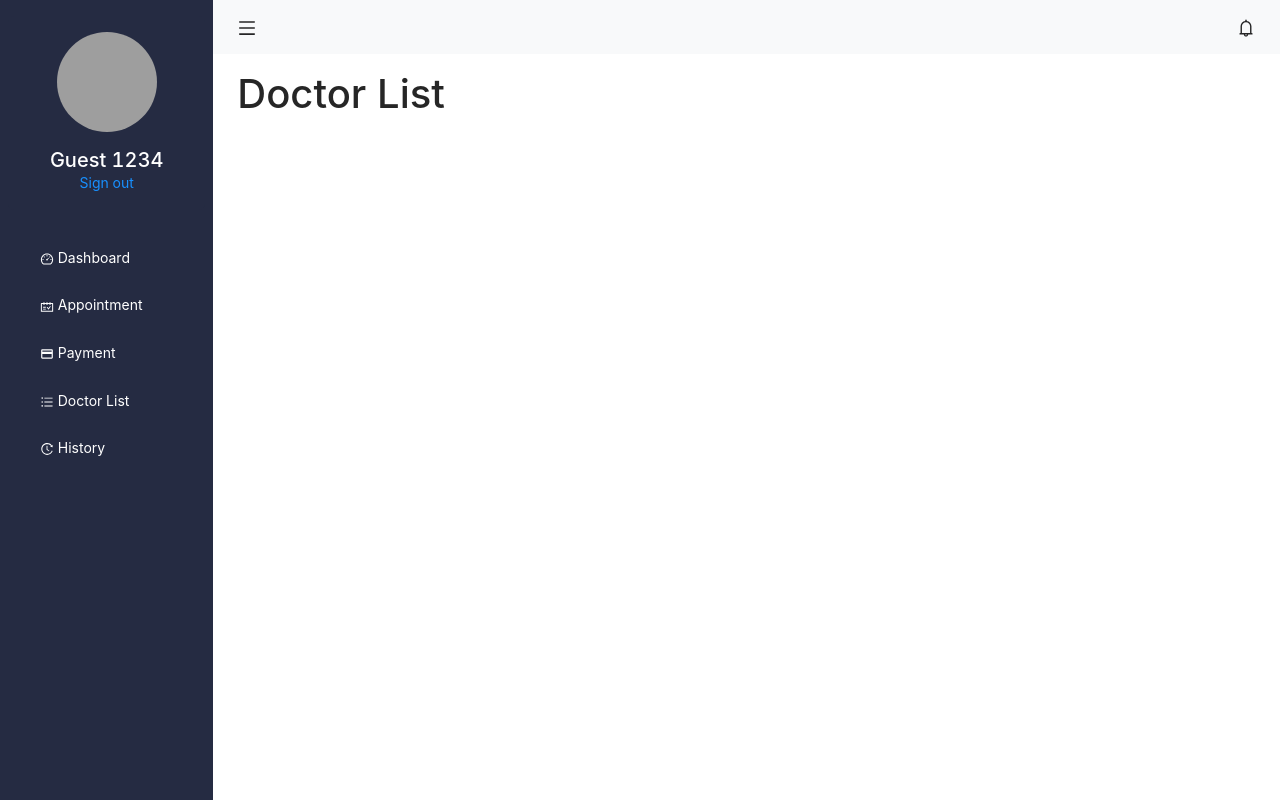
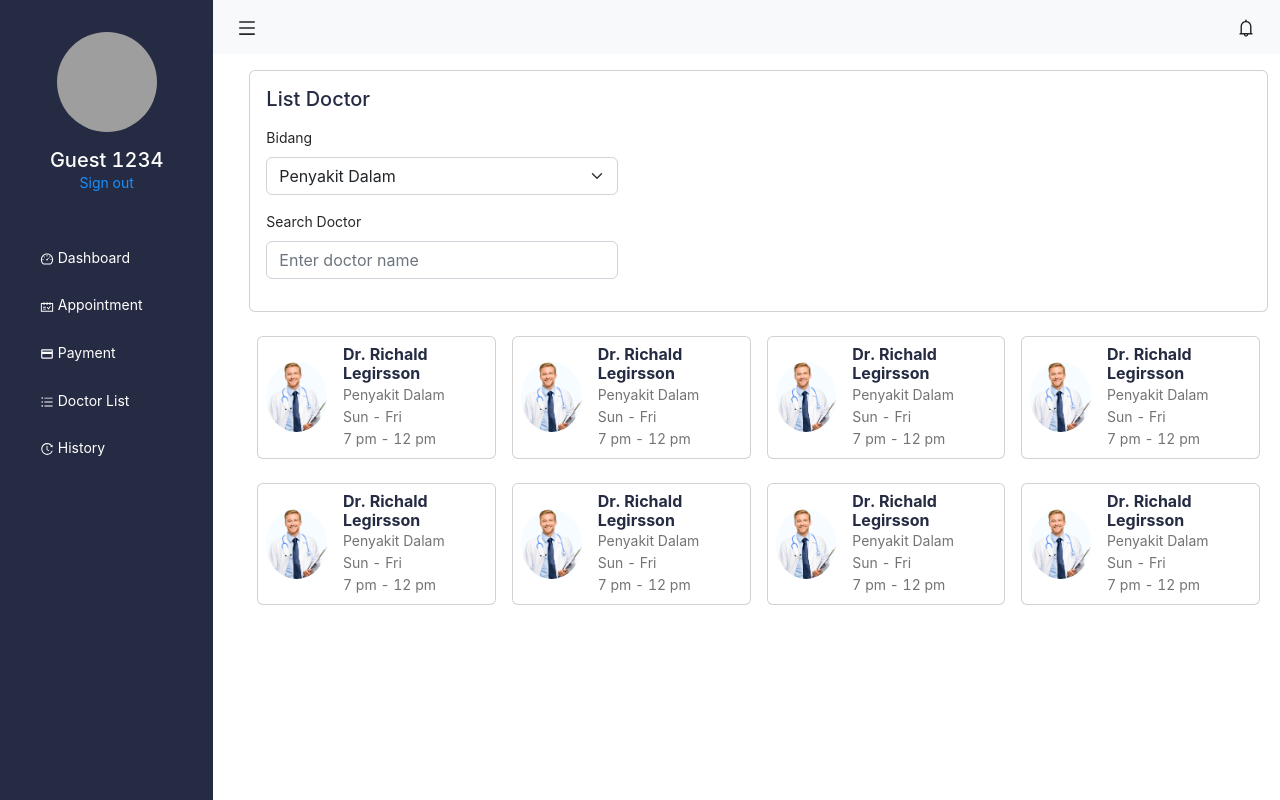
Before and after one commit to shidqiiii/dokter-favorit, a React (Create React App) app: page /doctor in a window 1280 px wide. Built offline with nearby package versions, Linux system fonts and the light colour scheme; grey boxes are pictures that could not be loaded.

Commit message:
update dashboard & doctor list page

```diff
--- a/src/CSS/Dashboard Page/DashboardPage.css
+++ b/src/CSS/Dashboard Page/DashboardPage.css
@@ -32,6 +32,17 @@
   margin: 0.3rem 0;
 }
 
+.doctor-list .card-img {
+  width: 70px;
+  height: 70px;
+  -o-object-fit: cover;
+     object-fit: cover;
+  -o-object-position: top;
+     object-position: top;
+  background-color: #f6fcff;
+  border-radius: 50%;
+}
+
 @media screen and (max-width: 992px) {
   .sidebar-component {
     display: none;
--- a/src/CSS/Dashboard Page/DashboardPage.scss
+++ b/src/CSS/Dashboard Page/DashboardPage.scss
@@ -46,6 +46,12 @@
   }
 }
 
+.doctor-list {
+  .card-img {
+    @include imageRounded($lightblue);
+  }
+}
+
 @media screen and (max-width: 992px) {
   .sidebar-component {
     display: none;
--- a/src/Pages/Auth/DashboardPage.js
+++ b/src/Pages/Auth/DashboardPage.js
@@ -5,7 +5,7 @@ import Template from '../../Components/Dashboard Page/Template'
 export default function DashboardPage() {
     const content = () => {
         return (
-            <Container >
+            <Container fluid>
                 <Card className='text-center'>
                     <Card.Body>
                         <Card.Title>Welcome Back!</Card.Title>
--- a/src/Pages/Auth/DoctorListPage.js
+++ b/src/Pages/Auth/DoctorListPage.js
@@ -1,10 +1,52 @@
 import React from 'react'
+import { Card, Col, Container, Form, Row } from 'react-bootstrap'
 import Template from '../../Components/Dashboard Page/Template'
 
 export default function DoctorListPage() {
     const content = () => {
         return (
-            <h1>Doctor List</h1>
+            <Container fluid>
+                <Card>
+                    <Card.Body>
+                        <Card.Title className='mb-3'>List Doctor</Card.Title>
+                        <Form style={{ maxWidth: "22rem" }}>
+                            <Form.Group className="mb-3">
+                                <Form.Label>Bidang</Form.Label>
+                                <Form.Select>
+                                    <option>Penyakit Dalam</option>
+                                    <option>Kulit & Kelamin</option>
+                                    <option>Gigi</option>
+                                </Form.Select>
+                            </Form.Group>
+                            <Form.Group className="mb-3" controlId="formBasicEmail">
+                                <Form.Label>Search Doctor</Form.Label>
+                                <Form.Control type="search" placeholder="Enter doctor name" />
+                            </Form.Group>
+
+                        </Form>
+                    </Card.Body>
+                </Card>
+
+                <div className="doctor-list">
+                    <Row xs={1} md={4} className="g-4">
+                        {Array.from({ length: 8 }).map((_, idx) => (
+                            <Col>
+                                <Card className='p-2 mx-2' key={idx}>
+                                    <Card.Body className='p-0 gap-3 d-flex flex-row align-items-center'>
+                                        <Card.Img src="./Image/doctor.png" />
+                                        <div>
+                                            <Card.Title className='fw-bold m-0 fs-6'>Dr. Richald Legirsson</Card.Title>
+                                            <Card.Text className=' p-0 m-0'>Penyakit Dalam</Card.Text>
+                                            <Card.Text className='p-0 m-0'>Sun - Fri</Card.Text>
+                                            <Card.Text>7 pm - 12 pm</Card.Text>
+                                        </div>
+                                    </Card.Body>
+                                </Card>
+                            </Col>
+                        ))}
+                    </Row>
+                </div>
+            </Container>
         )
     }
 
```
Also changed, not shown: src/CSS/General/App.scss (+9 -0 lines), src/CSS/Landing Page/LandingPage.scss (+1 -6 lines), 2 other files (tests, documents, lock files or other folders).
